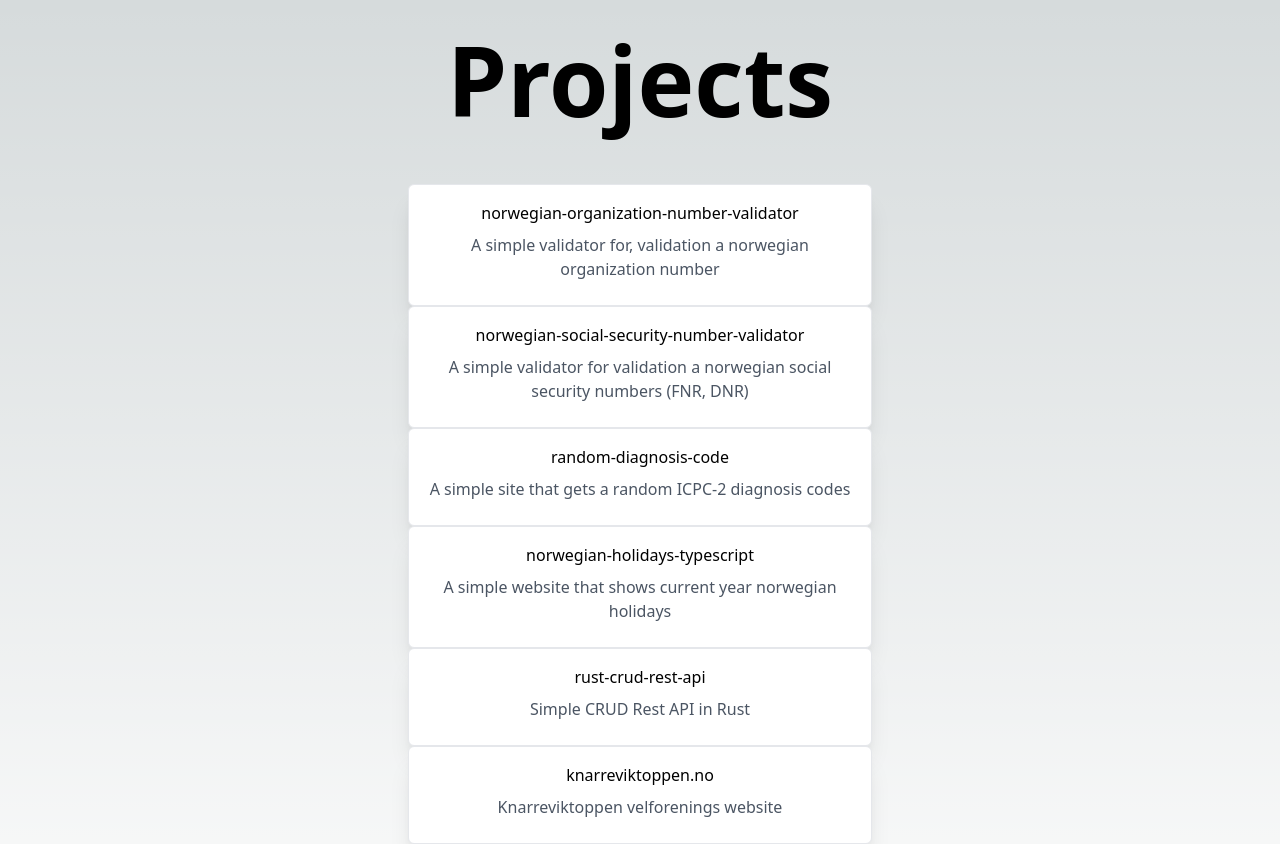
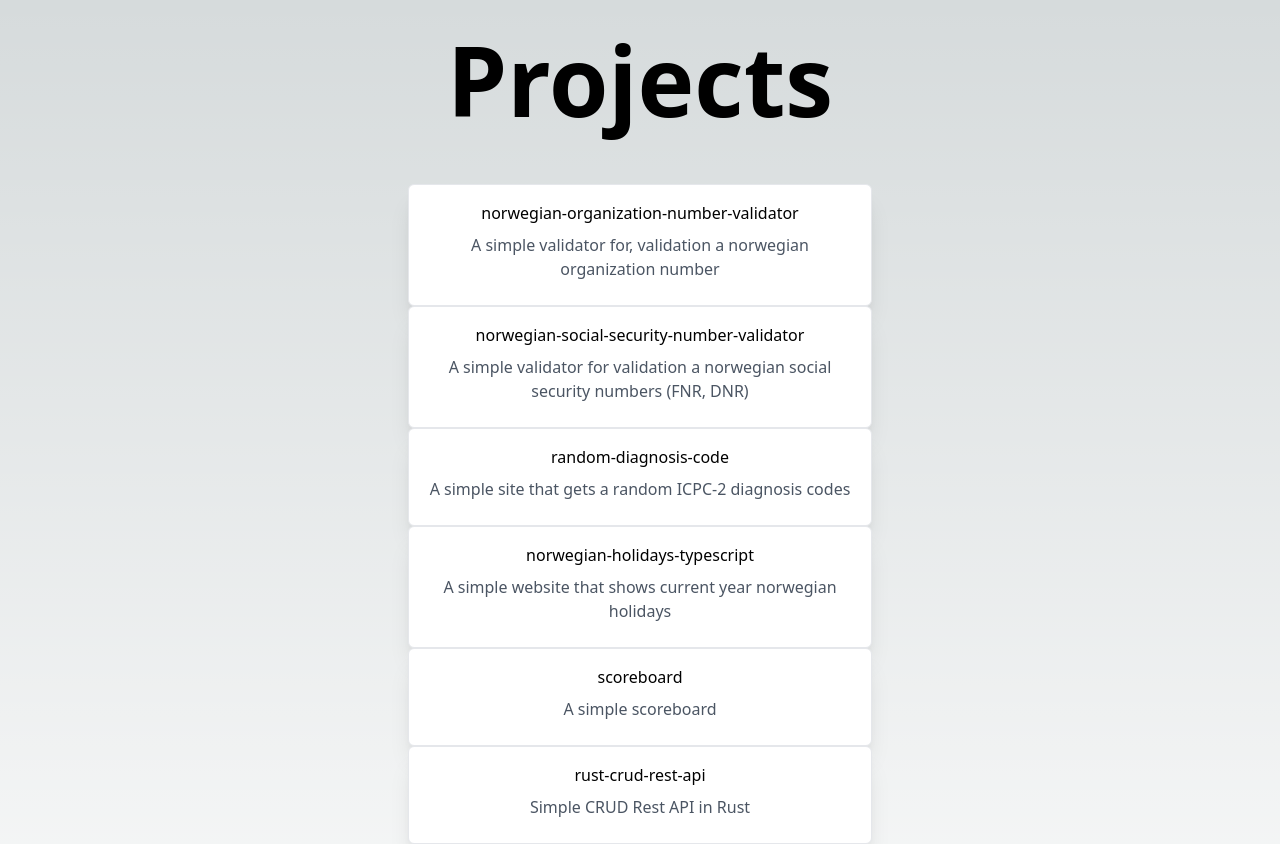
Before and after one commit to MikAoJk/MikAoJk.github.io, a Next.js app: page /projects in a window 1280 px wide. Shown: the top 844 px of the page. Built offline with nearby package versions, Linux system fonts and the light colour scheme.

Commit message:
Update projects.tsx

```diff
--- a/src/pages/projects.tsx
+++ b/src/pages/projects.tsx
@@ -55,6 +55,11 @@ const projects = [
         desc: "A simple website that shows current year norwegian holidays",
     },
     {
+        title: "scoreboard",
+        gitHubLink: "https://github.com/MikAoJk/scoreboard",
+        desc: "A simple scoreboard",
+    },
+    {
         title: "rust-crud-rest-api",
         gitHubLink: "https://github.com/MikAoJk/rust-crud-rest-api",
         desc: "Simple CRUD Rest API in Rust",
```
